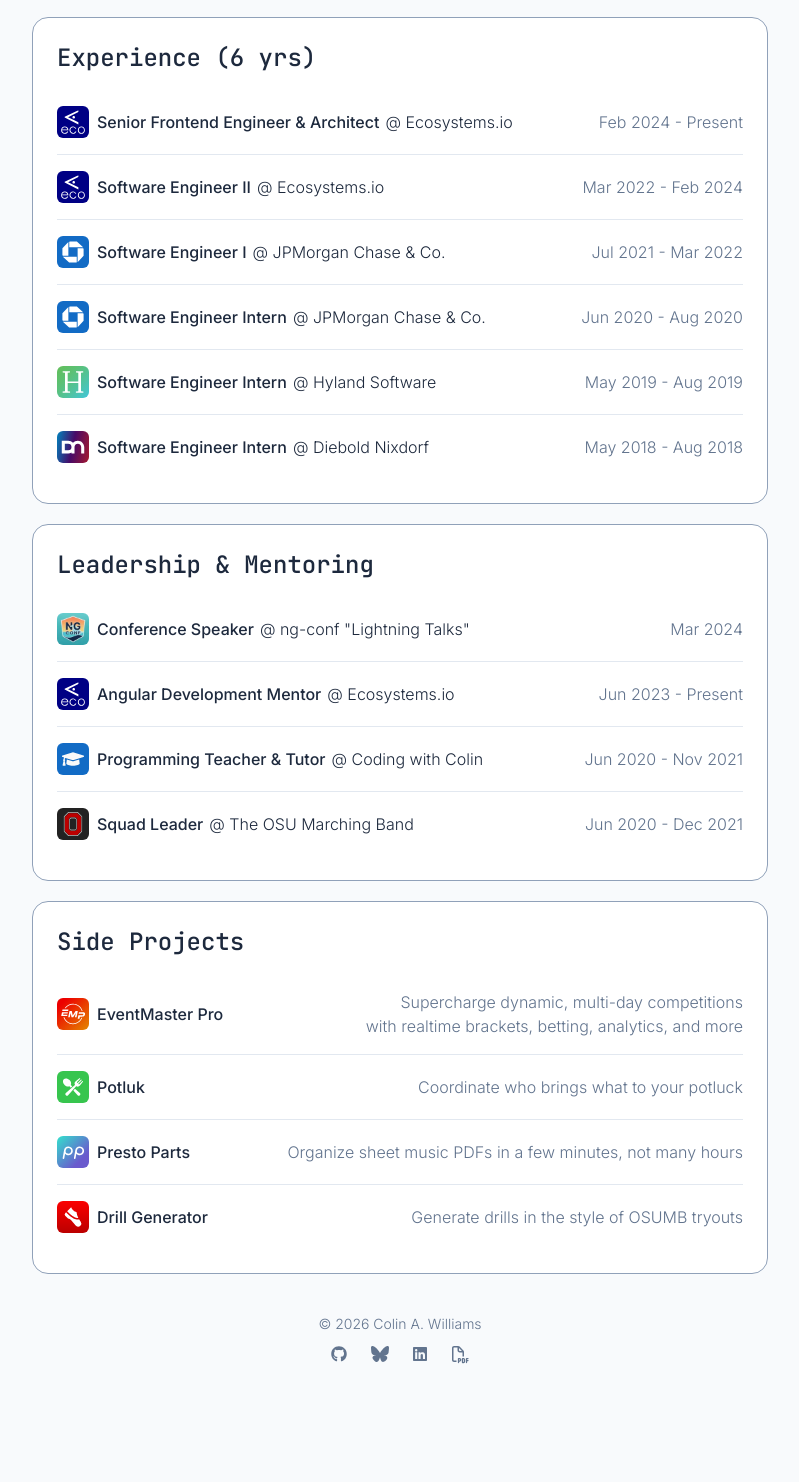
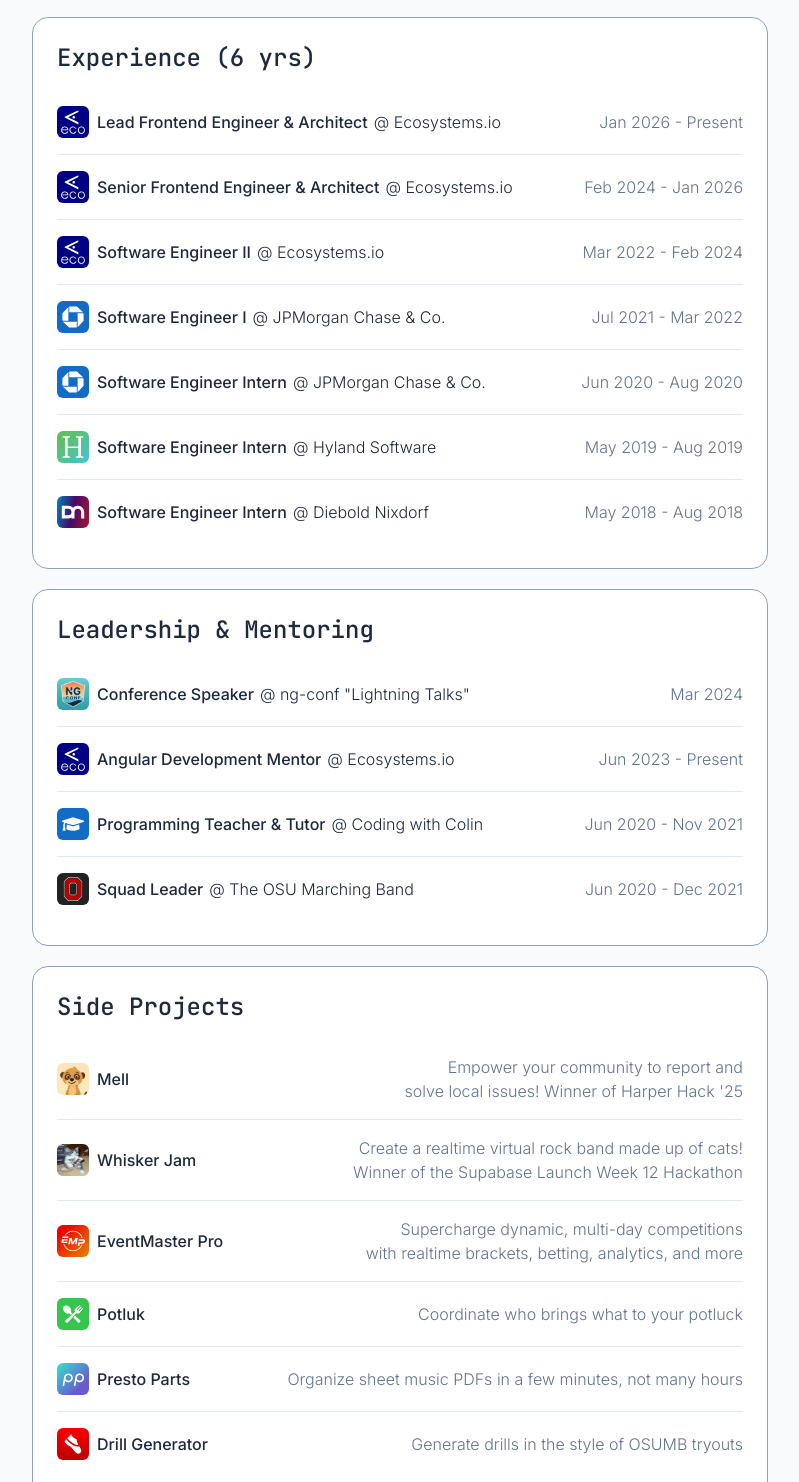
Before and after one commit to c-o-l-i-n/personal-website, an Astro site: page / in a window 1280 px wide. Shown: the part 796-2278 px from the top of the page, without its empty margins (240-1039 px from the left). Before the commit the page ends 2214 px from the top, so only its background shows below. Built offline with nearby package versions, Linux system fonts and the light colour scheme; Astro itself is replaced by a stand-in of ours; some packages are replaced by stand-ins of ours.

Commit message:
💻 Add recent promotion and side projects

```diff
--- a/src/pages/index.astro
+++ b/src/pages/index.astro
@@ -29,11 +29,18 @@ const skillPills = [
 
 const workExperienceRows = [
   {
+    jobTitle: 'Lead Frontend Engineer & Architect',
+    company: 'Ecosystems.io',
+    companyUrl: 'https://ecosystems.io',
+    logoSrc: '/images/logos/eco.svg',
+    dateRange: 'Jan 2026 - Present',
+  },
+  {
     jobTitle: 'Senior Frontend Engineer & Architect',
     company: 'Ecosystems.io',
     companyUrl: 'https://ecosystems.io',
     logoSrc: '/images/logos/eco.svg',
-    dateRange: 'Feb 2024 - Present',
+    dateRange: 'Feb 2024 - Jan 2026',
   },
   {
     jobTitle: 'Software Engineer II',
@@ -105,6 +112,20 @@ const leadershipRows = [
 
 const sideProjectRows = [
   {
+    name: 'Mell',
+    url: 'https://github.com/VoxelPenguin/mell#readme',
+    logoSrc: '/images/logos/mell.webp',
+    notes:
+      "Empower your community to report and solve local issues! Winner of Harper Hack '25",
+  },
+  {
+    name: 'Whisker Jam',
+    url: 'https://github.com/c-o-l-i-n/whisker-jam#readme',
+    logoSrc: '/images/logos/whisker-jam.webp',
+    notes:
+      'Create a realtime virtual rock band made up of cats! Winner of the Supabase Launch Week 12 Hackathon',
+  },
+  {
     name: 'EventMaster Pro',
     url: 'https://github.com/joshies-foundation/event-master-pro#readme',
     logoSrc: '/images/logos/emp.svg',
@@ -140,8 +161,9 @@ const sideProjectRows = [
         class="flex flex-col justify-center text-center font-mono text-xl font-medium sm:flex-row md:justify-start md:text-left md:text-2xl"
       >
         <span class="sm:mr-3 md:mr-4">
-          <span class="text-slate-400 dark:text-slate-500">&lcub;&lcub;</span>Software Engineer<span
-            class="text-slate-400 dark:text-slate-500">&rcub;&rcub;</span
+          <span class="text-slate-400 dark:text-slate-500">&lcub;&lcub;</span
+          >Software Engineer<span class="text-slate-400 dark:text-slate-500"
+            >&rcub;&rcub;</span
           >
         </span>
         <span class="whitespace-nowrap">&amp; Frontend Architect</span>
@@ -196,7 +218,7 @@ const sideProjectRows = [
           workExperienceRows.map(
             ({ jobTitle, company, companyUrl, logoSrc, dateRange }, i) => (
               <div
-                class={`border-slate-200 dark:border-slate-700 py-4 md:border-b ${i === workExperienceRows.length - 1 ? 'border-none' : ''} ${i === 0 ? 'pt-0' : ''}`}
+                class={`border-slate-200 py-4 md:border-b dark:border-slate-700 ${i === workExperienceRows.length - 1 ? 'border-none' : ''} ${i === 0 ? 'pt-0' : ''}`}
               >
                 <div class="flex flex-col items-center justify-between gap-1 md:flex-row">
                   <div class="flex w-full flex-row items-center gap-3 md:w-auto md:gap-2">
@@ -255,7 +277,7 @@ const sideProjectRows = [
           leadershipRows.map(
             ({ jobTitle, company, companyUrl, logoSrc, dateRange }, i) => (
               <div
-                class={`border-slate-200 dark:border-slate-700 py-4 md:border-b ${i === leadershipRows.length - 1 ? 'border-none' : ''} ${i === 0 ? 'pt-0' : ''}`}
+                class={`border-slate-200 py-4 md:border-b dark:border-slate-700 ${i === leadershipRows.length - 1 ? 'border-none' : ''} ${i === 0 ? 'pt-0' : ''}`}
               >
                 <div class="flex flex-col items-center justify-between gap-1 md:flex-row">
                   <div class="flex w-full flex-row items-center gap-3 md:w-auto md:gap-2">
@@ -313,7 +335,7 @@ const sideProjectRows = [
         {
           sideProjectRows.map(({ name, url, logoSrc, notes }, i) => (
             <div
-              class={`border-slate-200 dark:border-slate-700 py-4 md:border-b ${i === sideProjectRows.length - 1 ? 'border-none' : ''} ${i === 0 ? 'pt-0' : ''}`}
+              class={`border-slate-200 py-4 md:border-b dark:border-slate-700 ${i === sideProjectRows.length - 1 ? 'border-none' : ''} ${i === 0 ? 'pt-0' : ''}`}
               style="text-wrap: balance"
             >
               <div class="flex flex-col items-center justify-end gap-1 md:flex-row">
```
Also changed, not shown: public/images/logos/mell.webp (added), public/images/logos/whisker-jam.webp (added).
